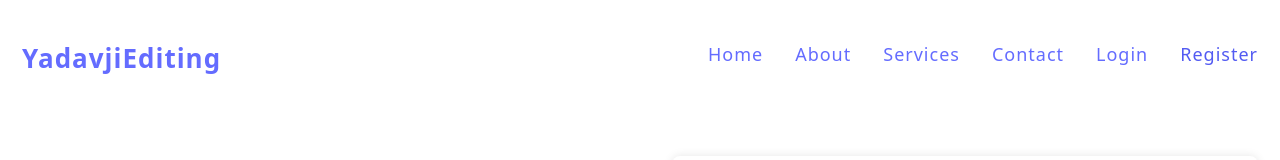
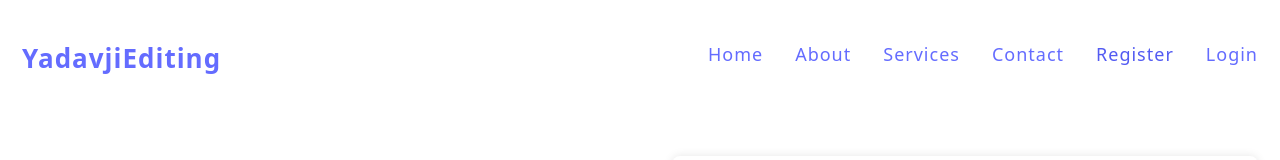
Before and after one commit to yatendra2832/MERN-Stack, a React (Vite) app in the folder client/: page /register in a window 1280 px wide. Shown: the top 160 px of the page. Built offline with nearby package versions, Linux system fonts and the light colour scheme.

Commit message:
Logout functionality added in the website

```diff
--- a/client/src/App.jsx
+++ b/client/src/App.jsx
@@ -5,6 +5,7 @@
 import Service from "./pages/Service";
 import Register from "./pages/Register";
 import Login from "./pages/Login";
+import Logout from "./pages/Logout";
 import Error from "./pages/Error";
 
 import Navbar from "./components/Navbar";
@@ -22,6 +23,7 @@
           <Route path="/service" element={<Service />} />
           <Route path="/register" element={<Register />} />
           <Route path="/login" element={<Login />} />
+          <Route path="/logout" element={<Logout />} />
           <Route path="*" element={<Error />} />
         </Routes>
         <Footer />
--- a/client/src/components/Navbar.jsx
+++ b/client/src/components/Navbar.jsx
@@ -1,7 +1,9 @@
-import React from 'react'
-import { NavLink } from 'react-router-dom'
-import './Navbar.css'
+import React from "react";
+import { NavLink } from "react-router-dom";
+import "./Navbar.css";
+import { useAuth } from "../store/auth";
 const Navbar = () => {
+  const { isLoggedIn } = useAuth();
   return (
     <>
       <header>
@@ -11,18 +13,39 @@
           </div>
           <nav>
             <ul>
-                    <li> <NavLink to="/">Home</NavLink>            </li>
-                    <li> <NavLink to="/about">About</NavLink>      </li>
-                    <li> <NavLink to="/service">Services</NavLink> </li>
-                    <li> <NavLink to="/contact">Contact</NavLink>  </li>
-                    <li> <NavLink to="/login">Login</NavLink>      </li>
-                    <li> <NavLink to="/register">Register</NavLink></li>
+              <li>
+                <NavLink to="/">Home</NavLink>
+              </li>
+              <li>
+                <NavLink to="/about">About</NavLink>
+              </li>
+              <li>
+                <NavLink to="/service">Services</NavLink>
+              </li>
+              <li>
+                <NavLink to="/contact">Contact</NavLink>
+              </li>
+              {/* if user logged in show logout otherwise shows login and register */}
+              {isLoggedIn ? (
+                <li>
+                  <NavLink to="/logout">Logout</NavLink>
+                </li>
+              ) : (
+                <>
+                  <li>
+                    <NavLink to="/register">Register</NavLink>
+                  </li>
+                  <li>
+                    <NavLink to="/login">Login</NavLink>
+                  </li>
+                </>
+              )}
             </ul>
           </nav>
         </div>
       </header>
     </>
-  )
-}
+  );
+};
 
-export default Navbar
+export default Navbar;
--- /dev/null
+++ b/client/src/pages/Logout.jsx
@@ -0,0 +1,15 @@
+import React, { useEffect } from "react";
+import { Navigate } from "react-router-dom";
+import { useAuth } from "../store/auth";
+
+const Logout = () => {
+  const { LogoutUser } = useAuth();
+
+  useEffect(() => {
+    LogoutUser();
+  }, [LogoutUser]);
+
+  return <Navigate to={"/login"} />;
+};
+
+export default Logout;
--- a/client/src/store/auth.jsx
+++ b/client/src/store/auth.jsx
@@ -1,14 +1,26 @@
-import { createContext, useContext } from "react";
+import { createContext, useContext, useState } from "react";
 
 export const AuthContext = createContext();
 
 export const AuthProvider = ({ children }) => {
+  const [token, setToken] = useState("");
+
   const storeTokenInLS = (serverToken) => {
-    return localStorage.setItem("authToken", serverToken);
+    setToken(serverToken);
+    return localStorage.setItem("token", serverToken);
+  };
+
+  let isLoggedIn = !!token;
+  console.log("token", token);
+  console.log("isLoggedin ", isLoggedIn);
+  // tackling the logout functionality
+  const LogoutUser = () => {
+    setToken("");
+    return localStorage.removeItem("token");
   };
 
   return (
-    <AuthContext.Provider value={{ storeTokenInLS }}>
+    <AuthContext.Provider value={{ isLoggedIn, storeTokenInLS, LogoutUser }}>
       {children}
     </AuthContext.Provider>
   );
```
Lines whose indentation alone changed are shown as unchanged.
